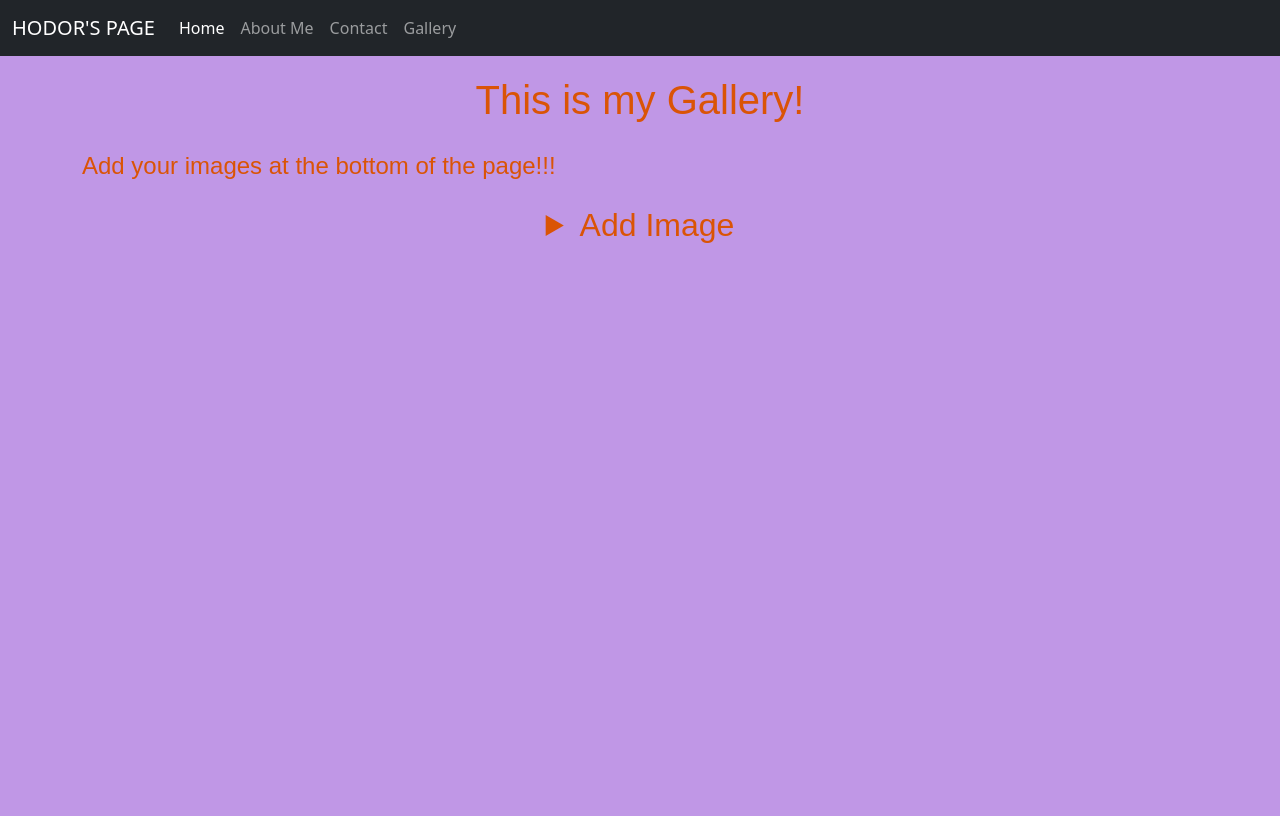
After one commit to AshleeHODOR/to-do-list_109, a Flask app: page /gallery in a window 1280 px wide. The commit adds this page. Run offline with Flask 3, Linux system fonts and the light colour scheme.

Commit message:
109 - FINAL project

```diff
--- a/app.py
+++ b/app.py
@@ -28,6 +28,20 @@ def about():
 def contact():
     return render_template("contact.html")
 
+all_images = []
+
+@server.get("/gallery")
+def gallery():
+    return render_template("gallery.html", all_images=all_images)
+
+
+@server.post("/addImage")
+def add_image():
+    image_url = request.form.get("image")
+    all_images.append(image_url)
+    return redirect(url_for("gallery"))
+
+
 
 
 
--- /dev/null
+++ b/static/css/gallery.css
@@ -0,0 +1,70 @@
+main{
+    min-height: 95vh;
+}
+
+h1{
+    text-align: center;
+    margin-left: auto;
+    margin-right: auto;
+    width: 900px;
+    padding: 20px;
+}
+
+.container{
+    font-family: Arial, Helvetica, sans-serif;
+    font-size: x-large;
+    font-weight: 500;
+    color: rgb(218, 84, 6);
+    font-size: 32px;
+    margin-left: auto;
+    margin-right: auto;
+}
+
+h5{
+    padding: 20px;
+    margin-right: auto;
+    margin-left: auto;
+}
+
+body{
+    background-color: rgb(192, 151, 230);
+}
+
+form{
+    border: 3px solid;
+    padding: 25px;
+    border-radius: 25px;
+    color: rgb(10, 10, 10);
+    width: 600px;
+    margin-top: 20px;
+    margin-left: auto;
+    margin-right: auto;
+}
+
+img{
+    height: 300px;
+}
+
+img:hover{
+    border:6px solid rgb(85, 2, 139);
+    height: 400px;
+    padding: 10px;
+    transition: height 0.5s ease;
+    border-radius: 30px;
+}
+
+.list{
+    text-align: center;
+}
+
+details{
+    text-align: center;
+    margin: 20px;
+}
+
+.button-container{
+    color: black;
+    border-radius: 20px;
+    background: rgb(229, 109, 5);
+    font-family: Georgia, 'Times New Roman', Times, serif;
+}
--- /dev/null
+++ b/templates/gallery.html
@@ -0,0 +1,46 @@
+<!DOCTYPE html>
+<html lang="en">
+<head>
+    <meta charset="UTF-8">
+    <meta name="viewport" content="width=device-width, initial-scale=1.0">
+    <title>Gallery</title>
+    <link href="https://cdn.jsdelivr.net/npm/bootstrap@5.3.6/dist/css/bootstrap.min.css" rel="stylesheet" crossorigin="anonymous">
+    <script src="https://cdn.jsdelivr.net/npm/bootstrap@5.3.6/dist/js/bootstrap.bundle.min.js" crossorigin="anonymous"></script>
+
+    <link href="/static/css/gallery.css" rel="stylesheet">
+
+</head>
+<body>
+
+    {% include 'navbar.html' %}
+
+    <main class="container">
+        <h1>This is my Gallery!</h1>
+        <h4>Add your images at the bottom of the page!!!</h4>
+
+
+
+    <div class="list">
+        {% for img_url in all_images %}
+            <img src="{{ img_url }}">
+        {% endfor %}
+    </div>
+
+
+    <details>
+        <summary>Add Image</summary>
+
+        <form method="POST" action="/addImage">
+            <input name="image" type="url" placeholder="URL of your image">
+            <button class="button-container">Add</button>
+        </form>
+
+    </details>
+
+
+    </main>
+
+
+
+</body>
+</html>
--- /dev/null
+++ b/templates/navbar.html
@@ -0,0 +1,26 @@
+
+<nav class="navbar navbar-expand-lg bg-dark" data-bs-theme="dark">
+    <div class="container-fluid">
+    <a class="navbar-brand" href="#">HODOR'S PAGE</a>
+    <button class="navbar-toggler" type="button" data-bs-toggle="collapse" data-bs-target="#navbarNav" aria-controls="navbarNav" aria-expanded="false" aria-label="Toggle navigation">
+        <span class="navbar-toggler-icon"></span>
+    </button>
+    <div class="collapse navbar-collapse" id="navbarNav">
+        <ul class="navbar-nav">
+        <li class="nav-item">
+            <a class="nav-link active" aria-current="page" href="/">Home</a>
+        </li>
+        <li class="nav-item">
+            <a class="nav-link" href="/about">About Me</a>
+        </li>
+        <li class="nav-item">
+            <a class="nav-link" href="/contact">Contact</a>
+        </li>
+        </li>
+        <li class="nav-item">
+            <a class="nav-link" href="/gallery">Gallery</a>
+        </li>
+        </ul>
+    </div>
+    </div>
+</nav>
```
Also changed, not shown: templates/about.html (+3 -21 lines), templates/contact.html (+1 -21 lines), templates/home.html (+1 -21 lines).
